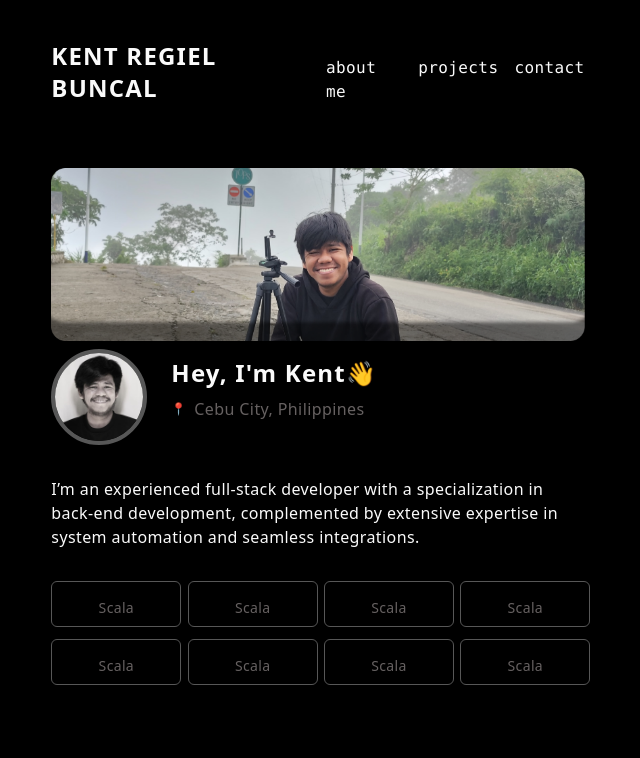
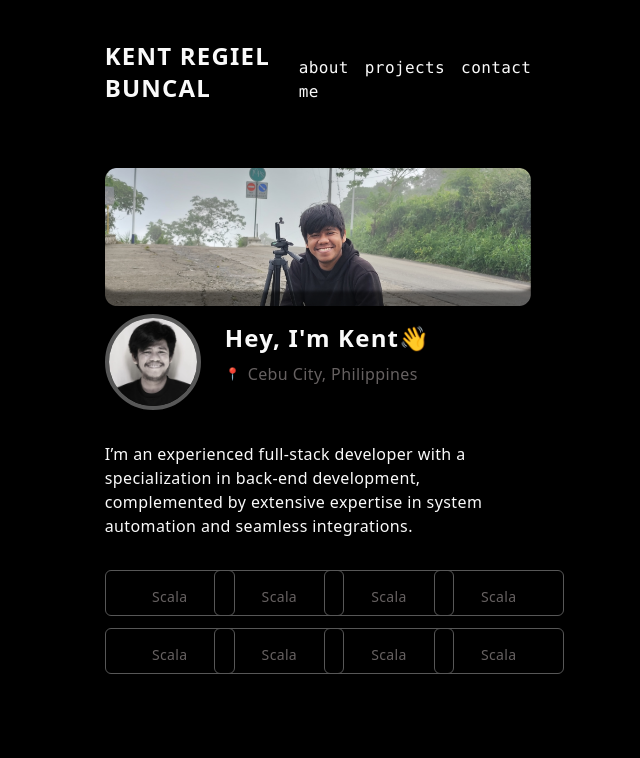
Before and after one commit to xborgkenkent/portfolio, a Vue app: page / in a window 1280 px wide. Shown: the top 758 px of the page, without its empty margins (322-962 px from the left). Built offline with nearby package versions, Linux system fonts and the light colour scheme; the HTML template or start-up script is replaced by a standard one.

Commit message:
update App.vue
layout

```diff
--- a/src/App.vue
+++ b/src/App.vue
@@ -1,11 +1,11 @@
 <script setup lang="ts">
-import Header from "./components/Header.vue";
+import Header from "./components/Header.vue"
 import AboutMe from "./views/AboutMe.vue"
 </script>
 
 <template>
-  <div class="h-dvh flex justify-center bg-black">
-    <div class="w-5/12 pt-10">
+  <div class="min-h-screen flex justify-center bg-black pb-36">
+    <div class="w-4/12 pt-10">
         <Header class="pb-16"/>
         <AboutMe/>
     </div>
```
